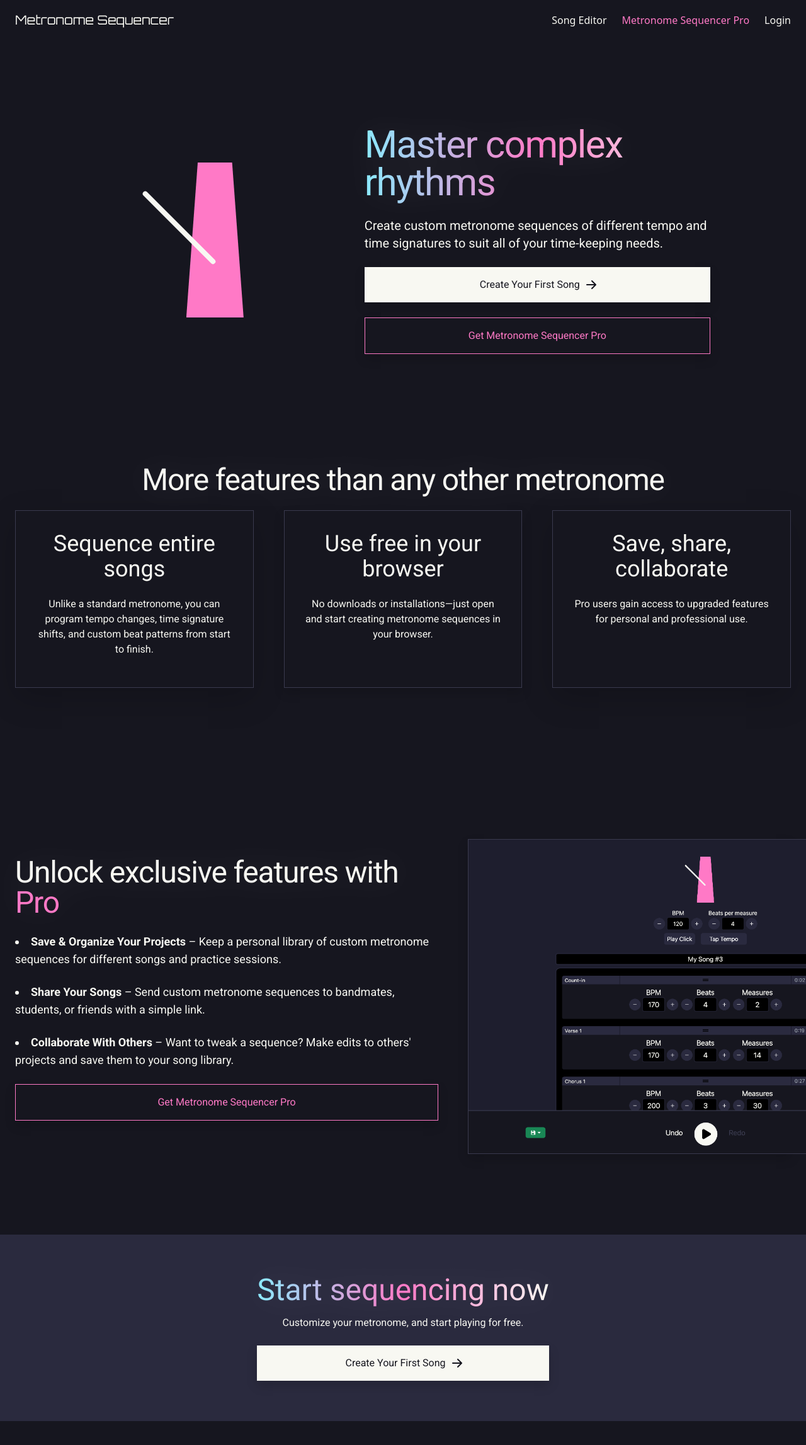
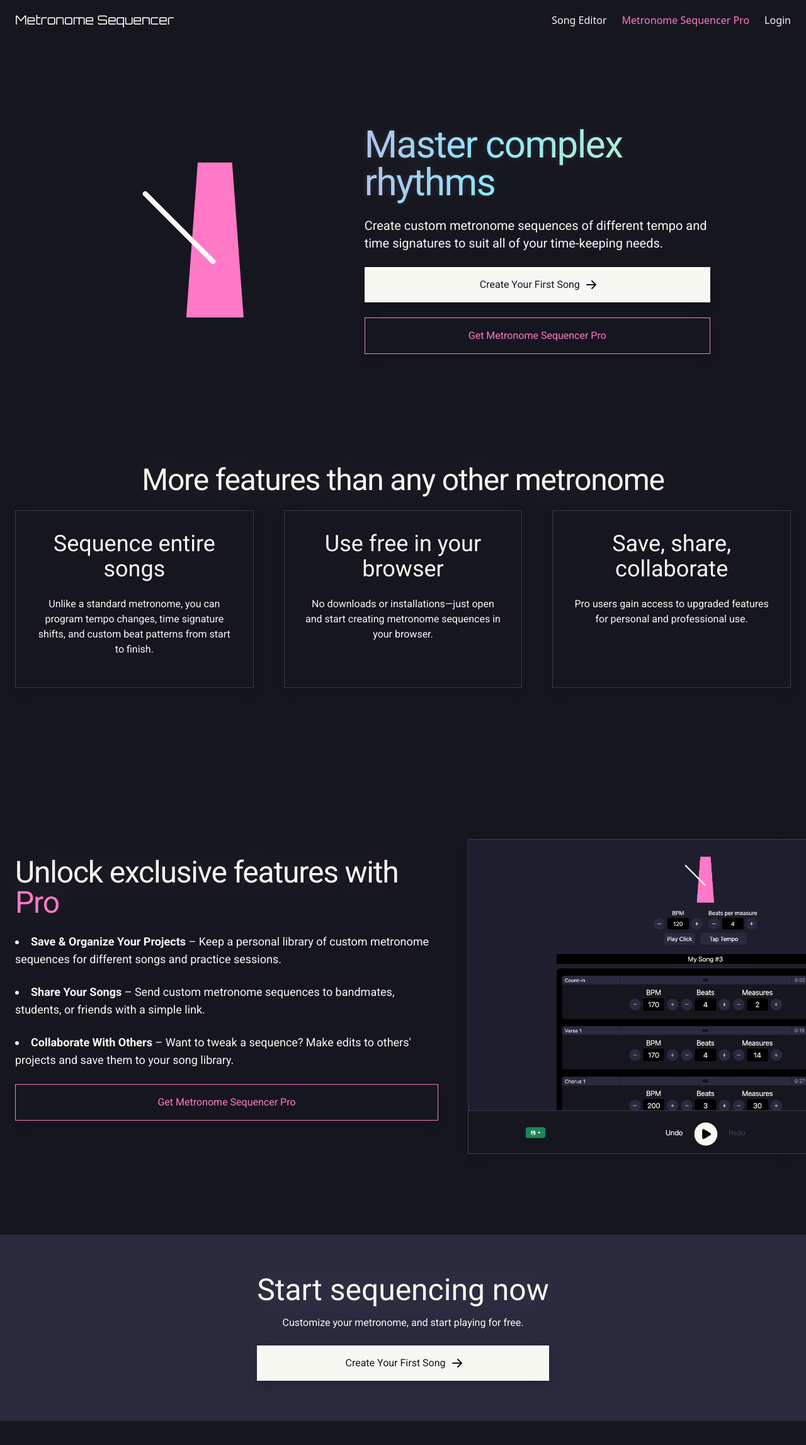
Before and after one commit to oceanhillman/metronome-sequencer, a Next.js app: page / in a window 1280 px wide. Shown: the top 2294 px of the page at 63% size. Built offline with nearby package versions, Linux system fonts and the light colour scheme; no server answers.

Commit message:
feat: add gradient anim to landing page

```diff
--- a/src/app/globals.css
+++ b/src/app/globals.css
@@ -4,6 +4,24 @@
 @tailwind base;
 @tailwind components;
 @tailwind utilities;
+
+@keyframes gradient-shift {
+  0%, 100% {
+    background-position: 0% 50%;
+    text-shadow: 0 0 10px rgba(255, 121, 198, 0.15);
+  }
+  50% {
+    background-position: 100% 50%;
+    text-shadow: 0 0 10px rgba(139, 233, 253, 0.15);
+  }
+}
+
+.animate-gradient {
+  background-size: 200% auto;
+  animation: gradient-shift 5s ease infinite;
+}
+
+
 
 /* :root {
   --foreground-rgb: 0, 0, 0;
--- a/src/app/page.js
+++ b/src/app/page.js
@@ -21,13 +21,13 @@ export default async function Home() {
                         <SimpleMetronome />
                     </div>
                     <div className="md:mr-auto place-self-center items-center md:col-span-7">
-                        <h1 className="max-w-2xl mb-0 pb-[24px] text-4xl tracking-tight leading-none sm:text-5xl xl:text-6xl bg-gradient-to-r from-cyan via-persian-pink to-cultured inline-block text-transparent bg-clip-text drop-shadow-[0_0_25px_rgba(255,255,255,0.1)]">Master complex rhythms</h1>
+                        <h1 className="max-w-2xl mb-0 pb-[24px] text-4xl tracking-tight leading-none sm:text-5xl xl:text-6xl animate-gradient bg-gradient-to-r from-persian-pink via-cyan to-key-lime inline-block text-transparent bg-clip-text drop-shadow-[0_0_25px_rgba(255,255,255,0.05)]">Master complex rhythms</h1>
                         <p className=" max-w-2xl mb-4 font-thin sm:text-md md:text-xl">Create custom metronome sequences of different tempo and time signatures to suit all of your time-keeping needs.</p>
                         <a href="/editor" className="w-full xxl:w-[320px] inline-flex items-center justify-center px-5 py-3 shadow xl:mr-3 text-base no-underline font-medium text-center text-eerie-black bg-cultured hover:bg-primary-800 focus:ring-4 focus:ring-primary-300">
                             Create Your First Song
                             <svg className="w-5 h-5 ml-2 -mr-1" fill="currentColor" viewBox="0 0 20 20" xmlns="http://www.w3.org/2000/svg"><path fillRule="evenodd" d="M10.293 3.293a1 1 0 011.414 0l6 6a1 1 0 010 1.414l-6 6a1 1 0 01-1.414-1.414L14.586 11H3a1 1 0 110-2h11.586l-4.293-4.293a1 1 0 010-1.414z" clipRule="evenodd"></path></svg>
                         </a>
-                        <a href="/get-pro" className="w-full xxl:w-[320px] mt-4 xl:mt-0 inline-flex items-center justify-center px-5 py-3 shadow text-base no-underline font-medium text-center text-persian-pink border-1 border-persian-pink hover:bg-arsenic focus:ring-4 focus:ring-gray-100">
+                        <a href="/get-pro" className="w-full xxl:w-[320px] mt-4 xl:mt-0 inline-flex items-center justify-center px-5 py-3 shadow text-base no-underline font-medium text-center text-persian-pink border-1 border-persian-pink hover:bg-cultured/5 focus:ring-4 focus:ring-gray-100">
                             Get Metronome Sequencer Pro
                         </a>
                     </div>
@@ -38,7 +38,7 @@ export default async function Home() {
                 <div className="xxl:mx-32 p-4 md:text-center">
                     <h1 className="mb-4 text-3xl tracking-tight leading-none md:text-4xl xl:text-5xl text-cultured drop-shadow-[0_0_25px_rgba(255,255,255,0.1)]">More features than any other metronome</h1>
                     <div className="grid grid-cols-1 lg:grid-cols-3 gap-12">
-                        <div className="border-1 border-arsenic shadow-lg p-8 transition-transform duration-300 hover:scale-105">
+                        <div className="border-1 border-arsenic shadow p-8 transition-transform duration-300 hover:scale-105">
                             <h3 className="text-4xl text-cultured">Sequence entire songs</h3>
                             <p className="mt-4 xxl:px-8">Unlike a standard metronome, you can program tempo changes, time signature shifts, and custom beat patterns from start to finish.</p>
                         </div>
@@ -46,7 +46,7 @@ export default async function Home() {
                             <h3 className="text-4xl text-cultured">Use free in your browser</h3>
                             <p className="mt-4 xxl:px-8">No downloads or installations—just open and start creating metronome sequences in your browser.</p>
                         </div>
-                        <div className="border-1 border-arsenic shadow-lg p-8 transition-transform duration-300 hover:scale-105">
+                        <div className="border-1 border-arsenic shadow p-8 transition-transform duration-300 hover:scale-105">
                             <h3 className="text-4xl text-cultured">Save, share, collaborate</h3>
                             <p className="mt-4 xxl:px-8">Pro users gain access to upgraded features for personal and professional use.</p>
                         </div>
@@ -64,7 +64,7 @@ export default async function Home() {
                             <li className="mb-4 font-thin md:text-lg"><span className="font-bold">Save & Organize Your Projects</span> – Keep a personal library of custom metronome sequences for different songs and practice sessions.</li>
                             <li className="mb-4 font-thin md:text-lg"><span className="font-bold">Share Your Songs</span> – Send custom metronome sequences to bandmates, students, or friends with a simple link.</li>
                             <li className="mb-4 font-thin md:text-lg"><span className="font-bold">Collaborate With Others</span> – Want to tweak a sequence? Make edits to others' projects and save them to your song library.</li>
-                            <a href="/get-pro" className="w-full lg:[320px] inline-flex items-center justify-center px-5 py-3 shadow text-base no-underline font-medium text-center text-persian-pink border-1 border-persian-pink hover:bg-arsenic focus:ring-4 focus:ring-gray-100">
+                            <a href="/get-pro" className="w-full lg:[320px] inline-flex items-center justify-center px-5 py-3 shadow text-base no-underline font-medium text-center text-persian-pink border-1 border-persian-pink hover:bg-cultured/5 focus:ring-4 focus:ring-gray-100">
                                 Get Metronome Sequencer Pro
                             </a>
                         </div>
@@ -81,7 +81,7 @@ export default async function Home() {
             <section className="py-16 bg-muted-blue">
                 <div className="px-4 text-center flex flex-col items-center">
                     <div className="w-fit">
-                        <h1 className="pb-2 mb-2 text-3xl leading-none md:text-4xl xl:text-5xl bg-gradient-to-r from-cyan via-persian-pink to-cultured text-transparent bg-clip-text drop-shadow-[0_0_25px_rgba(255,255,255,0.1)]">
+                        <h1 className="pb-2 mb-2 text-3xl leading-none md:text-4xl xl:text-5xl text-cultured drop-shadow-[0_0_25px_rgba(255,255,255,0.1)]">
                             Start sequencing now
                         </h1>
                         <div className="text-cultured">
```
